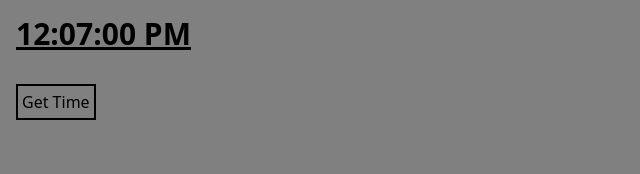
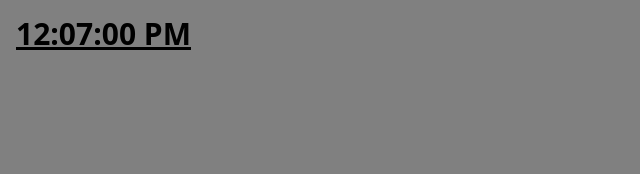
Before and after one commit to Eran2001/dp-react-course, a React (Vite) app: page / in a window 1280 px wide. Shown: the top 174 px of the page, without its empty margins (0-640 px from the left). Built offline with nearby package versions, Linux system fonts and the light colour scheme.

Commit message:
update something

```diff
--- a/src/App.jsx
+++ b/src/App.jsx
@@ -9,23 +9,14 @@ function App() {
     const interval = setInterval(() => {
       const newTime = new Date().toLocaleTimeString();
       setTime(newTime);
-    }, 1000); // 1000ms = 1 second
+    }, 1000);
 
-    // Cleanup the interval when the component unmounts
     return () => clearInterval(interval);
   }, []);
-
-  const getTime = () => {
-    const newTime = new Date().toLocaleTimeString();
-    setTime(newTime);
-  };
 
   return (
     <div className="">
       <h2 className="text-3xl font-bold underline m-4">{time}</h2>
-      <button onClick={getTime} className="border-2 border-[#000] m-4 p-1">
-        Get Time
-      </button>
     </div>
   );
 }
```
